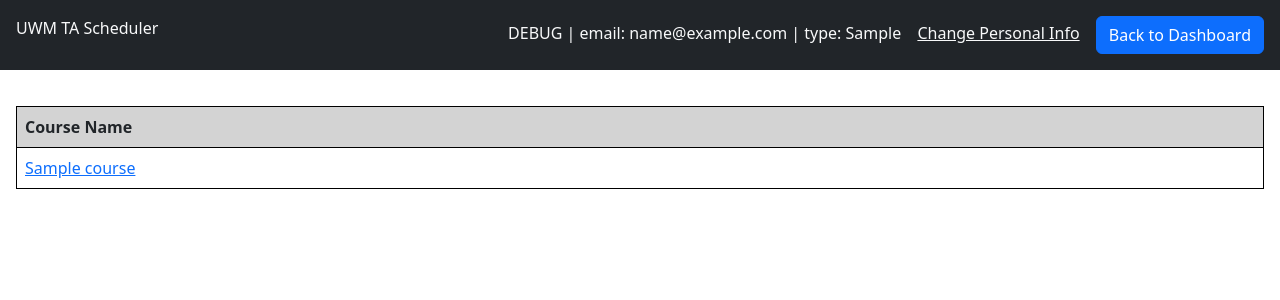
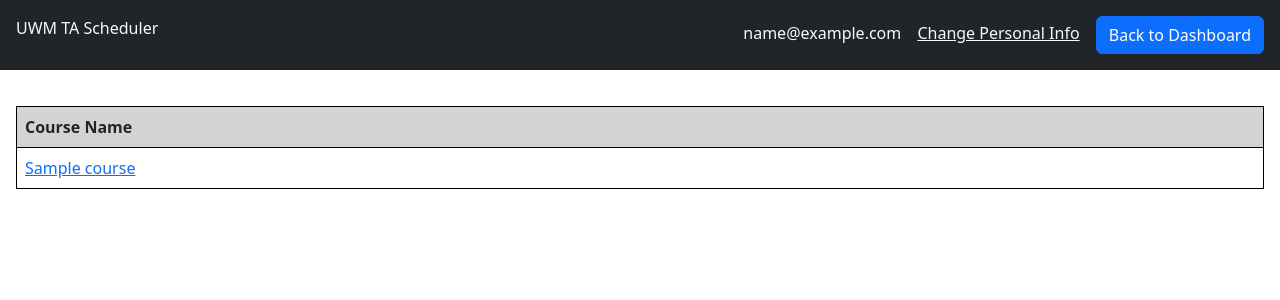
Before and after one commit to Hossai25/801-1-Sprint-Group, a Django app: template templates/courses.html in a window 1280 px wide. Shown: the top 300 px of the page. Run offline with Django 4.2, Linux system fonts and the light colour scheme; the template is opened without the code that fills it: most values are stand-ins (such as "Sample title", 1, 10 or a date in 2020); some libraries are stand-ins or nearby versions.

Commit message:
Update master.html
Removed the "DEBUG" and "account type" parts of the header. Left the email in for now.
Also cleaned up some of my html

```diff
--- a/templates/master.html
+++ b/templates/master.html
@@ -11,13 +11,12 @@
 <header>
     <div class="container-fluid text-light bg-dark p-3">
         <div class="row justify-content-between">
-            <div class="col-6 col-md-3 align-self-start">UWM TA Scheduler</div>
-            <div class="col-auto">DEBUG | email: {{ email }} | type: {{ account_type }}
+            <div class="col-auto">UWM TA Scheduler</div>
+            <div class="col-auto">
                 {% if user != "" %}
-                <a class="container-fluid text-light bg-dark" href="{% url 'editAccount' user_id=user%}">Change Personal Info</a>
-                {% endif %}
-                {% if email and email != "" %}
-                        <!-- changes to this element require acceptance tests to be updated! -->
+                {{ email }}
+                <a class="container-fluid text-light" href="{% url 'editAccount' user_id=user%}">Change Personal Info</a>
+                <!-- changes to this element require acceptance tests to be updated! -->
                 <a class="btn btn-primary" href="{% url 'dashboard' %}">Back to Dashboard</a>
                 {% endif %}
             </div>
```
